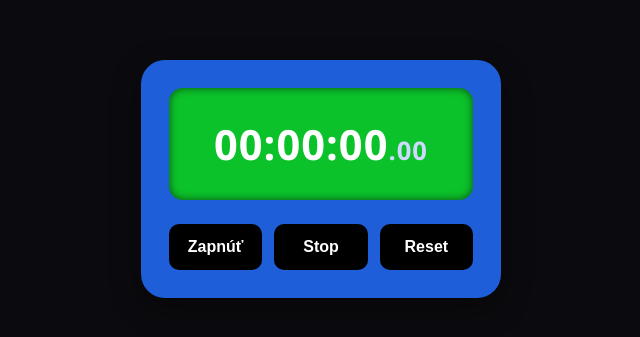
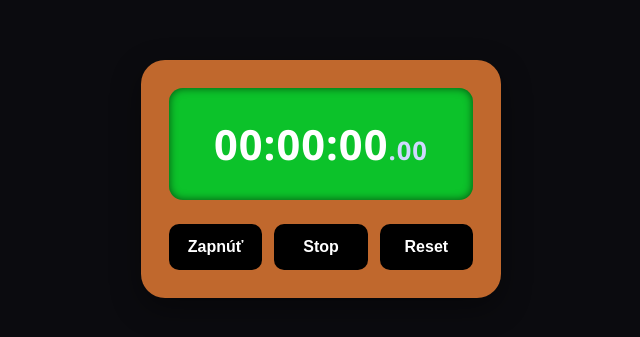
Before and after one commit to fedike/stopky, a plain HTML site: page index.html in a window 1280 px wide. Shown: the part 221-558 px from the top of the page, without its empty margins (319-959 px from the left). Drawn offline with Linux system fonts and the light colour scheme.

Commit message:
zmena orange

```diff
--- a/index.html
+++ b/index.html
@@ -23,7 +23,7 @@
   }
 
   .stopky {
-    background: #1e5fd9;
+    background: #c0682d;
     border-radius: 24px;
     padding: 28px;
     width: 360px;
```
